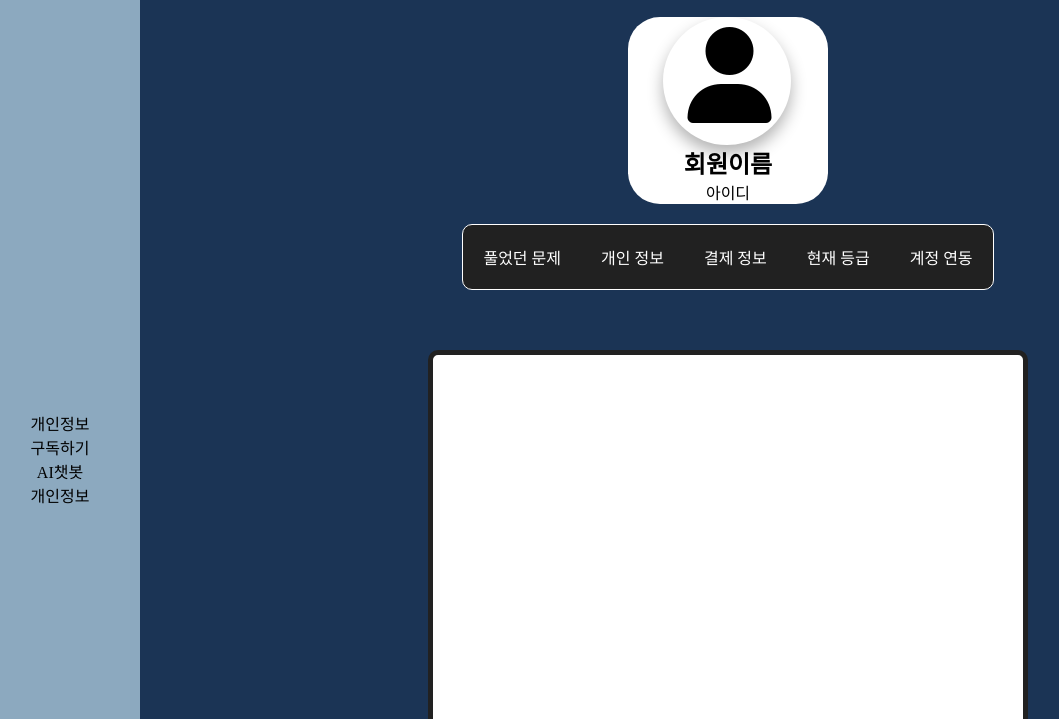
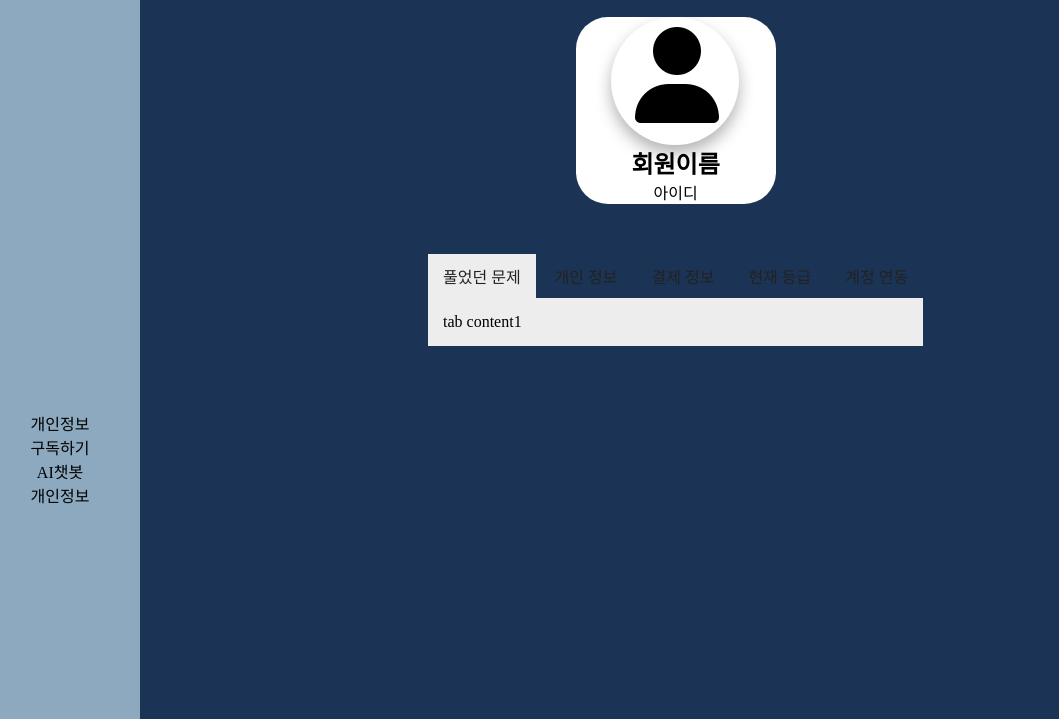
Before and after one commit to pass98/notsdmypage, a plain HTML site: page mypage/mainPage.html in a window 1280 px wide. Shown: the part 81-800 px from the top of the page, without its empty margins (20-1079 px from the left). Drawn offline with nearby package versions, Linux system fonts and the light colour scheme.

Commit message:
탭메뉴 간격
탭메뉴 간격 margin top 50px

```diff
--- a/mypage/mainPage.html
+++ b/mypage/mainPage.html
@@ -5,6 +5,7 @@
     <meta name="viewport" content="width=device-width, initial-scale=1.0">
     <link rel="stylesheet" href="./style.css">
     <title>Document</title>
+    <script src="https://code.jquery.com/jquery-3.6.0.min.js"></script>
     <script src="https://kit.fontawesome.com/3c016f9a45.js" crossorigin="anonymous"></script>
     <script src="./scripte.js"></script>
 </head>
@@ -28,6 +29,7 @@
                     <div id="modalContent">
                         <div id="modalBody">
                             <!-- 닫기 버튼 -->
+
                             <span id="closeBtn">&times;</span>
                             <!-- 팝업창 내 글귀 -->
                             <p>modal-popup 입니다.</p>
@@ -77,20 +79,23 @@
 
                 <h2 class="name">회원이름</h2><div class="id">아이디</div>
             </div>
-            <div id="banner">
-                <!-- 선택 메뉴창 -->
-            <nav>
-                <span class="bannerMenu">풀었던 문제</span>
-                <span class="bannerMenu">개인 정보</span>
-                <span class="bannerMenu">결제 정보</span>
-                <span class="bannerMenu">현재 등급</span>
-                <span class="bannerMenu">계정 연동</span>
-            </nav>
-            </div>
-            <!-- 메뉴별 대화창  -->
-            <div id=txtArea>
+            <div class="tabmenu">
 
-            </div>
+                <ul class="tabs">
+                  <li class="tab-link current" data-tab="tab-1">풀었던 문제</li>
+                  <li class="tab-link" data-tab="tab-2">개인 정보</li>
+                  <li class="tab-link" data-tab="tab-3">결제 정보</li>
+                  <li class="tab-link" data-tab="tab-4">현재 등급</li>
+                  <li class="tab-link" data-tab="tab-5">계정 연동</li>
+                </ul>
+
+                <div id="tab-1" class="tab-content current">tab content1</div>
+                <div id="tab-2" class="tab-content">tab content2</div>
+                <div id="tab-3" class="tab-content">tab content3</div>
+                <div id="tab-3" class="tab-content">tab content3</div>
+                <div id="tab-3" class="tab-content">tab content3</div>
+
+              </div>
         </main>
 
     </div>
--- a/mypage/scripte.js
+++ b/mypage/scripte.js
@@ -27,3 +27,18 @@ $(document).ready(function(){
     //     modal.style.display = "none";
     //   }
     // }
+
+
+    $(document).ready(function(){
+
+      $('ul.tabs li').click(function(){
+        var tab_id = $(this).attr('data-tab');
+
+        $('ul.tabs li').removeClass('current');
+        $('.tab-content').removeClass('current');
+
+        $(this).addClass('current');
+        $("#"+tab_id).addClass('current');
+      })
+
+    })
--- a/mypage/style.css
+++ b/mypage/style.css
@@ -92,16 +92,6 @@ nav{
     border-collapse: separate;
     margin: 20px;
 
-}
-
-#txtArea{
-    width: 600px;
-    height: 50%;
-    background-color: #FFFFFF;
-    border: 5px solid;
-    border-color: #212121;
-    border-radius: 10px;
-    margin-top: 10%;
 }
 
 * {
@@ -233,3 +223,38 @@ a {
 .notosanskr * {
     font-family: 'Noto Sans KR', sans-serif;
 }
+
+
+#tabmenu{
+    margin-top : 10px;
+    width: 500px;
+    margin: 0 auto;
+  }
+
+  ul.tabs{
+    margin-top: 50px;
+    padding: 0px;
+    list-style: none;
+  }
+  ul.tabs li{
+    background: none;
+    color: #222;
+    display: inline-block;
+    padding: 10px 15px;
+    cursor: pointer;
+  }
+
+  ul.tabs li.current{
+    background: #ededed;
+    color: #222;
+  }
+
+  .tab-content{
+    display: none;
+    background: #ededed;
+    padding: 15px;
+  }
+
+  .tab-content.current{
+    display: inherit;
+  }
```
